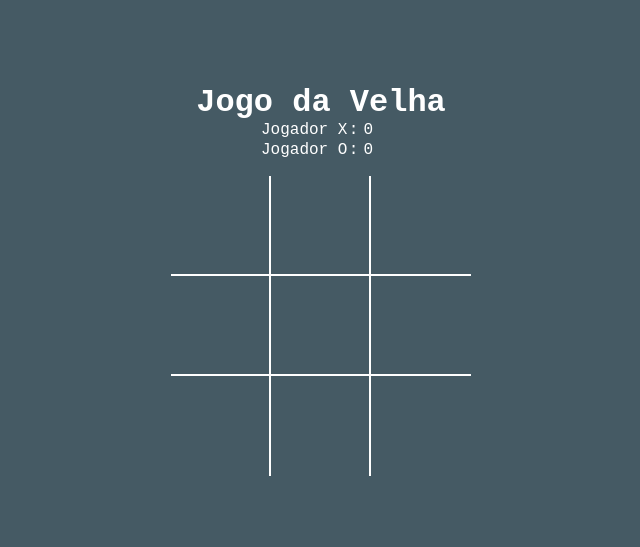
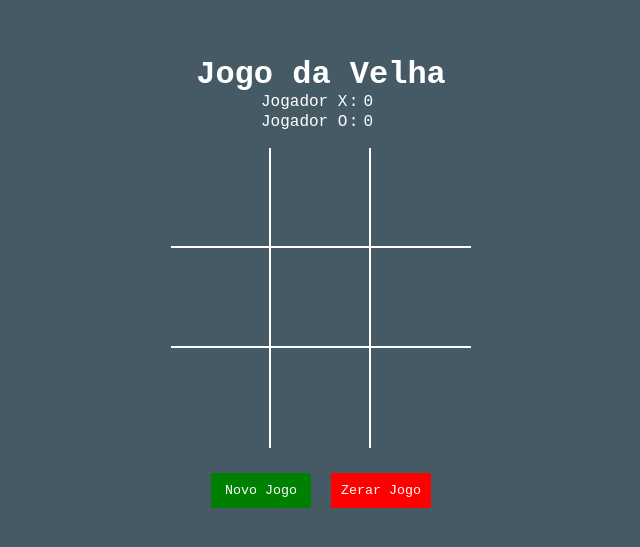
Before and after one commit to leandrodasilvaalves/jogo-da-velha-react, a React (Create React App) app: page / in a window 1280 px wide. Shown: the part 113-660 px from the top of the page, without its empty margins (319-959 px from the left). Built offline with nearby package versions, Linux system fonts and the light colour scheme.

Commit message:
Add botoes para novo jogo (apenas layout)

```diff
--- a/src/componentes/button/style.css
+++ b/src/componentes/button/style.css
@@ -2,14 +2,15 @@
     --border-button: 2px solid #fff;
 }
 
-button {
+.button {
     font-size: 50px;
     font-weight: 600;
     border: none;
     outline: none;
+    background-color: #455A64;
 }
 
-button:active {
+.button:active {
     background-color: #757575;
 }
 
--- a/src/componentes/tabuleiro/index.jsx
+++ b/src/componentes/tabuleiro/index.jsx
@@ -81,6 +81,8 @@ export default class Tabuleiro extends Component {
             ))
           }
         </div>
+        <button className="btn novo-jogo">Novo Jogo</button>
+        <button onClick={() =>this.setState({...initialState}) } className="btn zerar-jogo">Zerar Jogo</button>
       </div>
     )
   }
--- a/src/componentes/tabuleiro/style.css
+++ b/src/componentes/tabuleiro/style.css
@@ -7,3 +7,28 @@
     grid-template-columns: repeat(3, 1fr);
     grid-template-rows: repeat(3, 1fr);
 }
+
+.btn {
+    width: 100px;
+    height: 35px;
+    border: none;
+    margin: 10px;
+    outline: none;
+    cursor: pointer;
+}
+
+.novo-jogo {
+    background-color: green;
+}
+
+.novo-jogo:active {
+    background-color: rgb(2, 94, 2);
+}
+
+.zerar-jogo {
+    background-color: red;
+}
+
+.zerar-jogo:active {
+    background-color: rgb(136, 4, 4);
+}
--- a/src/index.css
+++ b/src/index.css
@@ -6,12 +6,12 @@
 * {
     margin: 0;
     padding: 0;
-    background-color: #455A64;
     color: #FFFFFF;
     font-family: 'Roboto Mono', monospace;
 }
 
 body {
+    background-color: #455A64;
     display: flex;
     justify-content: center;
     align-items: center;
```
